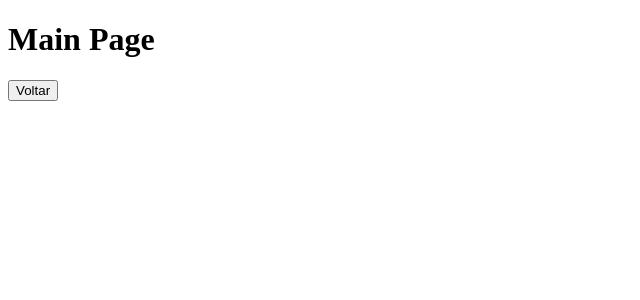
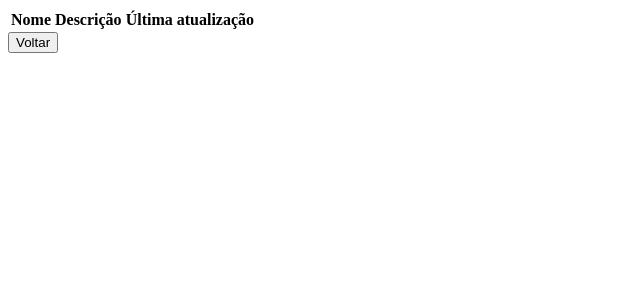
Before and after one commit to andrewsmatsubara/marvel-front-end-app, a React app: page /main in a window 1280 px wide. Shown: the top 300 px of the page, without its empty margins (0-640 px from the left). Built offline with nearby package versions, Linux system fonts and the light colour scheme; no server answers.

Commit message:
Creation of Table component

```diff
--- /dev/null
+++ b/src/components/Table.jsx
@@ -0,0 +1,20 @@
+import React from "react"
+import { getCharacter } from '../util/util'
+
+export default class Table extends React.Component {
+  componentDidMount() {
+    getCharacter();
+  }
+  render() {
+    return (
+      <table>
+        <tr>
+          <th>Nome</th>
+          <th>Descrição</th>
+          <th>Última atualização</th>
+        </tr>
+        { }
+      </table>
+    )
+  }
+}
--- a/src/pages/MainPage.jsx
+++ b/src/pages/MainPage.jsx
@@ -1,28 +1,20 @@
 import React from "react";
-import { connect } from "react-redux";
 import { Link } from "react-router-dom";
-import { getCharacter } from '../util/util'
+import Table from "../components/Table";
 
 class MainPage extends React.Component {
-  componentDidMount() {
-    getCharacter();
-  }
   render() {
     return (
       <div className="main-page">
-        <h1>Main Page</h1>
+        <Table />
         <Link to='/'>
           <button>
             Voltar
           </button>
         </Link>
-      </div>
+      </div >
     )
   }
 }
 
-// const mapStateToProps = store => ({
-//   newValue: store.state
-// });
-
 export default MainPage;
--- a/src/util/util.js
+++ b/src/util/util.js
@@ -45,6 +45,8 @@ export const getCharacter = async () => {
       window.alert('As credenciais estão incorretas!');
     }
 
+    console.log(result.data.results);
+
     return result.data.results;
   } catch (e) {
     console.log(e.message);
```
